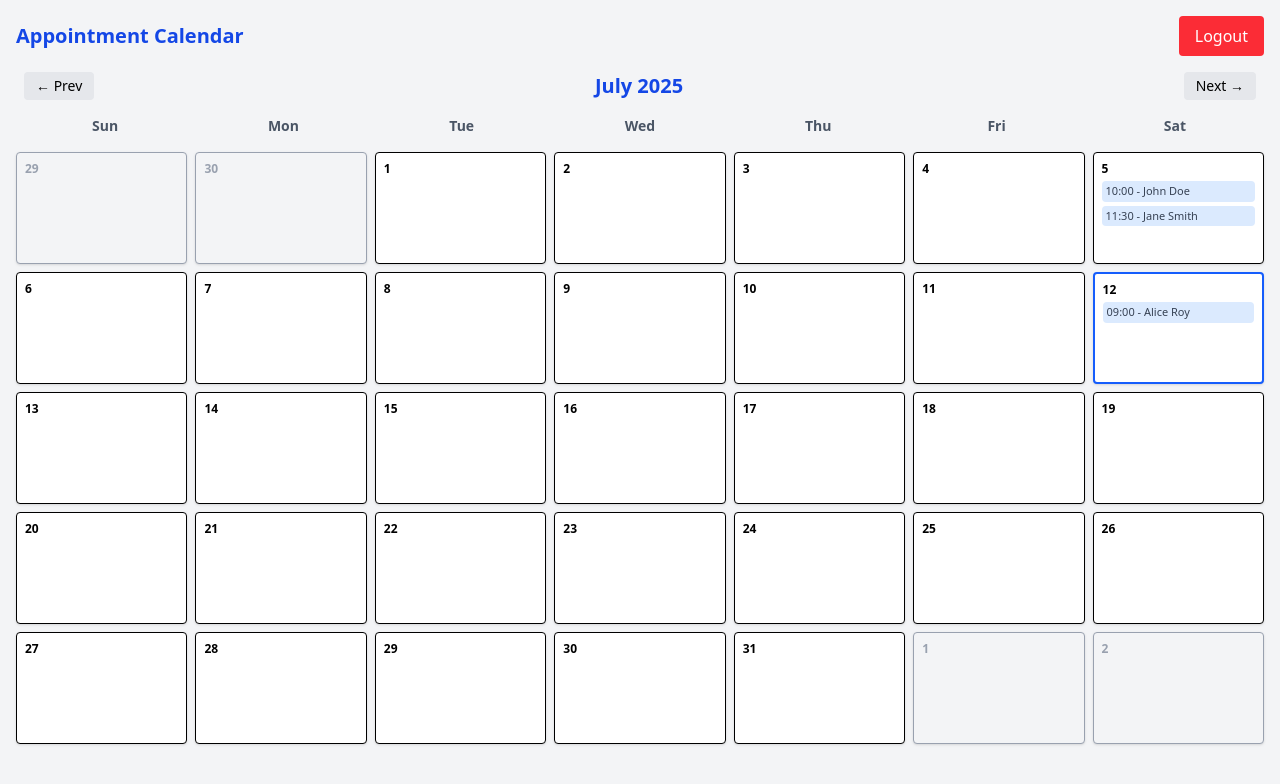
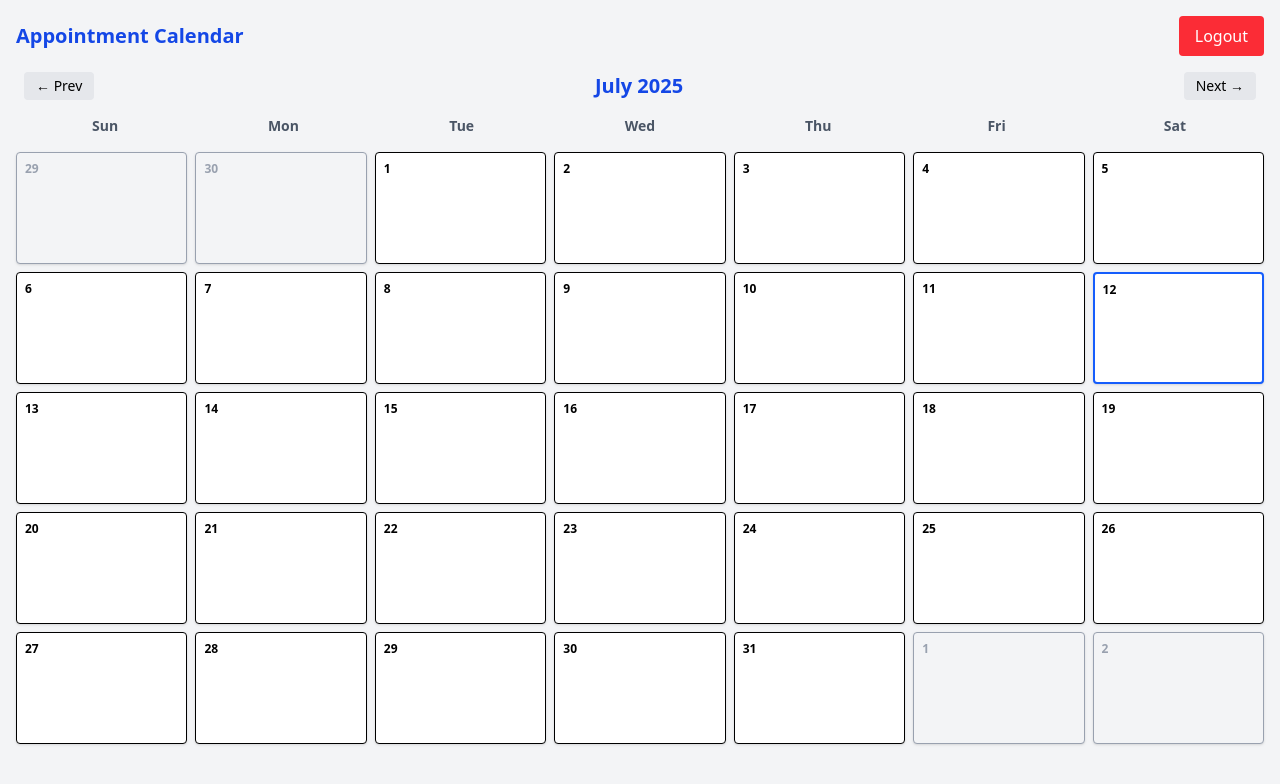
Before and after one commit to suneebs/Appointment-Calendar, a React (Vite) app: page /calendar in a window 1280 px wide. Shown: the top 784 px of the page. Built offline with nearby package versions, Linux system fonts and the light colour scheme; sample sign-in values are in the browser's storage; the HTML template or start-up script is replaced by a standard one.

Commit message:
add appointment storage functionality with load and save methods

```diff
--- a/src/components/CalendarGrid.jsx
+++ b/src/components/CalendarGrid.jsx
@@ -1,4 +1,4 @@
-import { useState } from "react";
+import { useState, useEffect } from "react";
 import {
   startOfMonth,
   endOfMonth,
@@ -11,26 +11,29 @@ import {
   isSameMonth,
   isSameDay,
 } from "date-fns";
-import AppointmentModal from "./AppointmentModal"; // Make sure this path is correct
+import AppointmentModal from "./AppointmentModal";
+import { loadAppointments, saveAppointments } from "../utils/storage";
 
 export default function CalendarGrid() {
   const [currentMonth, setCurrentMonth] = useState(new Date());
-  const [appointments, setAppointments] = useState([
-    { date: "2025-07-05", time: "10:00", name: "John Doe", doctor: "Dr. Smith" },
-    { date: "2025-07-05", time: "11:30", name: "Jane Smith", doctor: "Dr. Kavya" },
-    { date: "2025-07-12", time: "09:00", name: "Alice Roy", doctor: "Dr. Emily" },
-  ]);
-
+  const [appointments, setAppointments] = useState([]);
   const [showModal, setShowModal] = useState(false);
   const [selectedDate, setSelectedDate] = useState(null);
+
+  useEffect(() => {
+    const stored = loadAppointments();
+    setAppointments(stored);
+  }, []);
+
+  const handleSaveAppointment = (newAppointment) => {
+    const updated = [...appointments, newAppointment];
+    setAppointments(updated);            // update state
+    saveAppointments(updated);           // immediately save to localStorage
+  };
 
   const handleDayClick = (dateStr) => {
     setSelectedDate(dateStr);
     setShowModal(true);
-  };
-
-  const handleSaveAppointment = (newAppointment) => {
-    setAppointments((prev) => [...prev, newAppointment]);
   };
 
   const monthStart = startOfMonth(currentMonth);
@@ -45,10 +48,7 @@ export default function CalendarGrid() {
   while (day <= endDate) {
     for (let i = 0; i < 7; i++) {
       const dateStr = format(day, "yyyy-MM-dd");
-      const dailyAppointments = appointments.filter(
-        (appt) => appt.date === dateStr
-      );
-
+      const dailyAppointments = appointments.filter((appt) => appt.date === dateStr);
       const isToday = isSameDay(day, new Date());
 
       days.push(
@@ -63,10 +63,7 @@ export default function CalendarGrid() {
           <div className="text-xs font-bold">{format(day, "d")}</div>
           <div className="mt-1 space-y-1">
             {dailyAppointments.slice(0, 3).map((appt, idx) => (
-              <div
-                key={idx}
-                className="text-[11px] text-gray-700 bg-blue-100 px-1 py-0.5 rounded"
-              >
+              <div key={idx} className="text-[11px] text-gray-700 bg-blue-100 px-1 py-0.5 rounded">
                 {appt.time} - {appt.name}
               </div>
             ))}
@@ -89,12 +86,9 @@ export default function CalendarGrid() {
 
   return (
     <div className="space-y-4">
-      {/* Calendar Header */}
+      {/* Header */}
       <div className="flex items-center justify-between px-2">
-        <button
-          onClick={() => setCurrentMonth(subMonths(currentMonth, 1))}
-          className="text-sm bg-gray-200 hover:bg-gray-300 px-3 py-1 rounded"
-        >
+        <button onClick={() => setCurrentMonth(subMonths(currentMonth, 1))} className="text-sm bg-gray-200 hover:bg-gray-300 px-3 py-1 rounded">
           ← Prev
         </button>
 
@@ -102,26 +96,17 @@ export default function CalendarGrid() {
           {format(currentMonth, "MMMM yyyy")}
         </h2>
 
-        <button
-          onClick={() => setCurrentMonth(addMonths(currentMonth, 1))}
-          className="text-sm bg-gray-200 hover:bg-gray-300 px-3 py-1 rounded"
-        >
+        <button onClick={() => setCurrentMonth(addMonths(currentMonth, 1))} className="text-sm bg-gray-200 hover:bg-gray-300 px-3 py-1 rounded">
           Next →
         </button>
       </div>
 
-      {/* Weekday labels */}
+      {/* Weekdays */}
       <div className="grid grid-cols-7 text-center font-semibold text-gray-600 text-sm">
-        <div>Sun</div>
-        <div>Mon</div>
-        <div>Tue</div>
-        <div>Wed</div>
-        <div>Thu</div>
-        <div>Fri</div>
-        <div>Sat</div>
+        <div>Sun</div><div>Mon</div><div>Tue</div><div>Wed</div><div>Thu</div><div>Fri</div><div>Sat</div>
       </div>
 
-      {/* Calendar rows */}
+      {/* Grid */}
       <div className="space-y-2">{rows}</div>
 
       {/* Modal */}
--- /dev/null
+++ b/src/utils/storage.js
@@ -0,0 +1,8 @@
+export const loadAppointments = () => {
+  const data = localStorage.getItem("appointments");
+  return data ? JSON.parse(data) : [];
+};
+
+export const saveAppointments = (appointments) => {
+  localStorage.setItem("appointments", JSON.stringify(appointments));
+};
```
